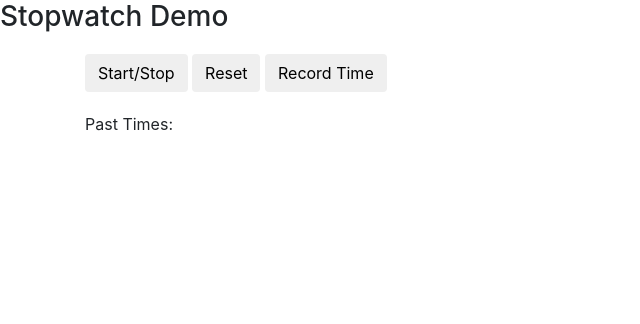
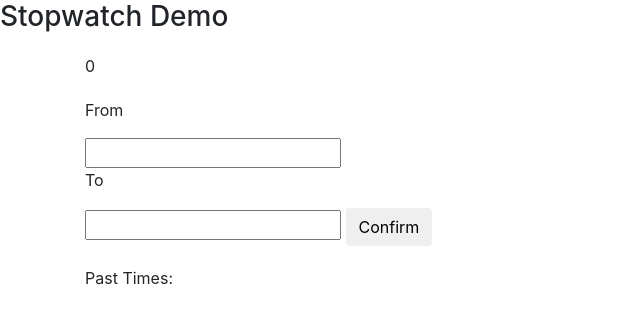
Before and after one commit to SzymonKovalski/CurrencyConverterWithBaubles, a website: page index.html in a window 1280 px wide. Shown: the whole page, without its empty margins (0-640 px from the left). Drawn offline with nearby package versions, Linux system fonts and the light colour scheme.

Commit message:
Update index.html

```diff
--- a/index.html
+++ b/index.html
@@ -14,9 +14,12 @@
   <div id="timer" class="container">0</div>
 
   <div id="btns" class="container">
-    <button id="start" class="btn">Start/Stop</button>
-    <button id="reset" class="btn">Reset</button>
-    <button id="record" class="btn">Record Time</button>
+    <p>From</p>
+    <input id="From" type="text" />
+    <p>To</p>
+    <input id="To" type="text" />
+
+    <button id="confirm" class="btn">Confirm</button>
   </div>
 
   <div id="record-div" class="container">
```
